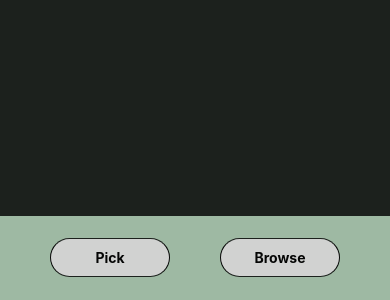
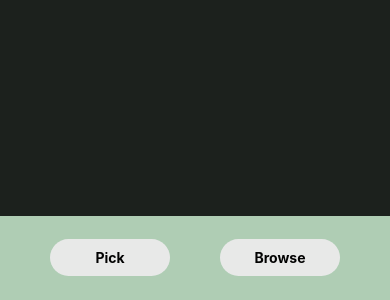
Before and after one commit to Cimorexave/our-movies, a React Native app: screen / in a window 390 px wide. Shown: the part 544-844 px from the top of the page. Built offline with nearby package versions, Linux system fonts and the light colour scheme.

Commit message:
pressed styles

```diff
--- a/styles/app.styles.js
+++ b/styles/app.styles.js
@@ -21,7 +21,7 @@ export const styles = StyleSheet.create({
         width: '100%',
         height: '10%',
         backgroundColor: myColors.lightgreen,
-        opacity: 0.8,
+        opacity: 0.9,
         display: 'flex',
         flexDirection: 'row',
         alignItems: 'center',
@@ -40,14 +40,16 @@ export const styles = StyleSheet.create({
         alignItems: 'center',
         shadowColor: myColors.darkGreen,
         elevation: 8,
-        borderWidth: 0.25,
         borderBlockColor: myColors.darkGreen,
     },
     text: {
         fontWeight: 'bold',
     },
     pressed: {
-        elevation: 0,
+        elevation: -5,
+        borderWidth: 0.25,
+        shadowColor: myColors.white,
+        opacity: 0.9,
     },
     androidElevationInactive: {
         shadowColor: myColors.shadow,
```
